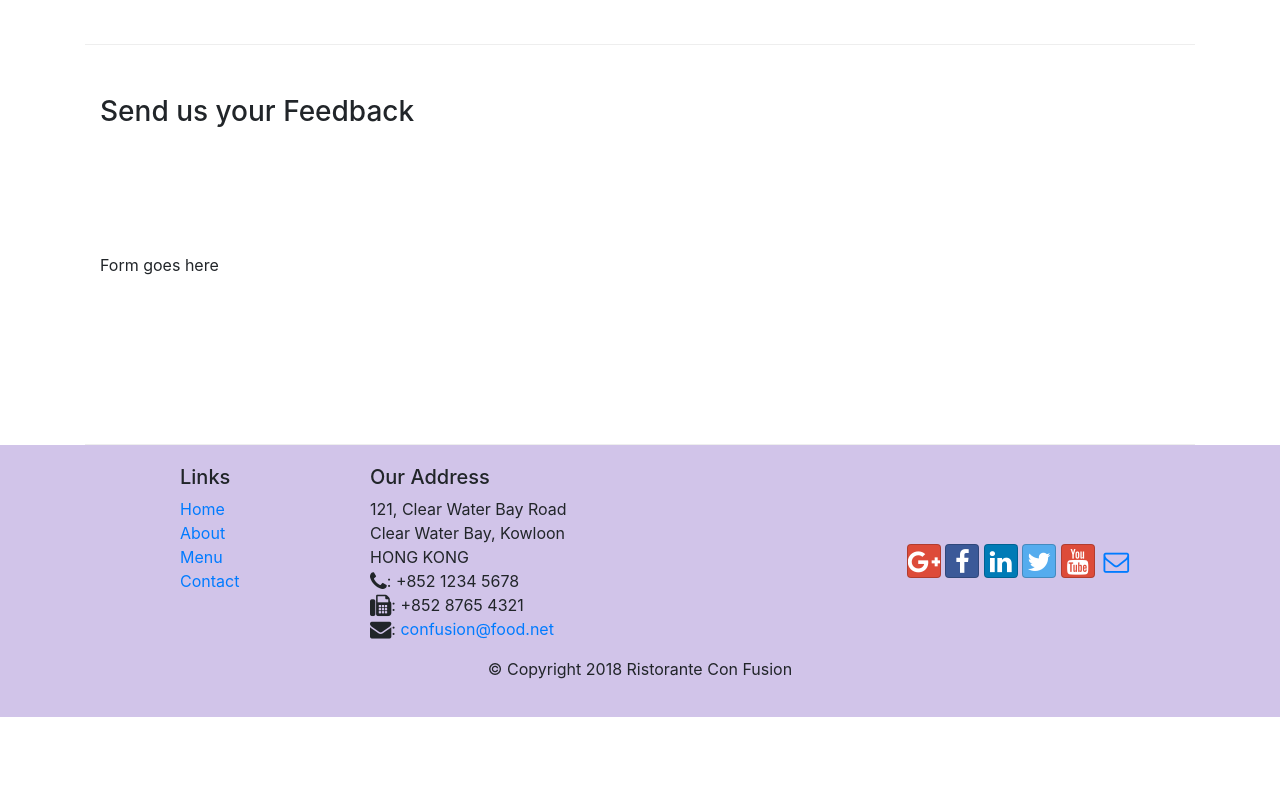
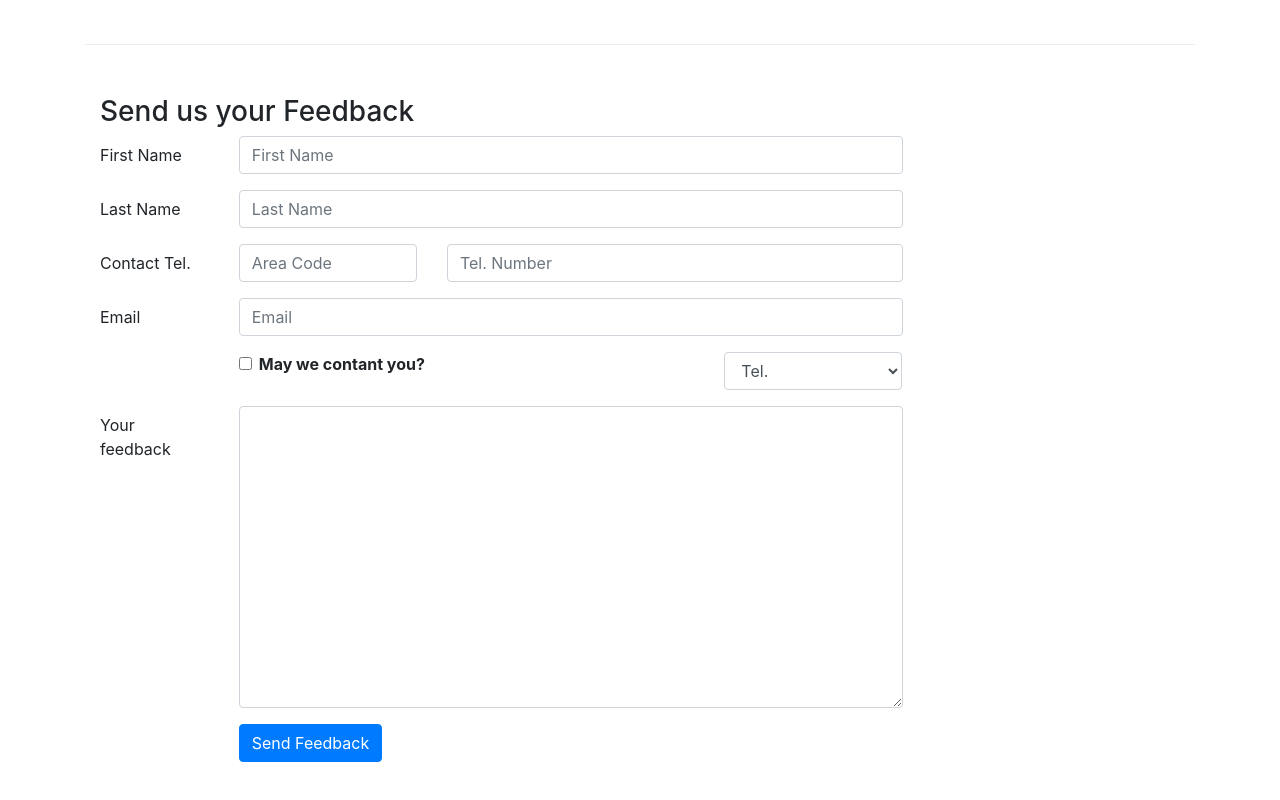
Before and after one commit to gariciodaro/coursera-full-stack-web-development-with-react, a website: page Course1Boostrap/conFusionWebSite/contactus.html in a window 1280 px wide. Shown: the part 820-1620 px from the top of the page. Before the commit the page ends 1537 px from the top, so only its background shows below. Drawn offline with nearby package versions, Linux system fonts and the light colour scheme.

Commit message:
user input: Buttons and Forms

```diff
--- a/Course1Boostrap/conFusionWebSite/contactus.html
+++ b/Course1Boostrap/conFusionWebSite/contactus.html
@@ -63,7 +63,7 @@
         <div class="container">
             <div class="row row-header">
                 <div class="col-12 col-sm-6">
-                    <h1>Ristorante con Fusion</h1>
+                    <h1>Ristorante con fusion</h1>
                     <p>We take inspiration from the World's best cuisines,
                         and create a unique fusion experience. Our lipsmacking
                         creations will tickle your culinary senses!</p>
@@ -134,7 +134,106 @@
               <h3>Send us your Feedback</h3>
            </div>
             <div class="col-12 col-md-9">
-                Form goes here
+                <form>
+                    <div class="form-group row">
+                        <label for="firstname"
+                            class="col-md-2 col-form-label" >
+                            First Name
+                        </label>
+                        <div class="col-md-10">
+                            <input type="text"
+                                class="form-control"id="firstname"
+                                name="firstname"
+                                placeholder="First Name">
+                        </div>
+                    </div>
+                    <div class="form-group row">
+                        <label for="lastname"
+                            class="col-md-2 col-form-label" >
+                            Last Name
+                        </label>
+                        <div class="col-md-10">
+                            <input type="text"
+                                class="form-control"id="lastname"
+                                name="lastname"
+                                placeholder="Last Name">
+                        </div>
+                    </div>
+                    <!--new tel email-->
+                    <div class="form-group row">
+                        <label for="telnum"
+                            class="col-12 col-md-2 col-form-label" >
+                            Contact Tel.
+                        </label>
+                        <div class="col-5 col-md-3">
+                            <input type="tel"
+                                class="form-control" id="areacode"
+                                name="areacode"
+                                placeholder="Area Code">
+                        </div>
+                        <div class="col-7 col-md-7">
+                            <input type="tel"
+                                class="form-control"id="telnum"
+                                name="telnum"
+                                placeholder="Tel. Number">
+                        </div>
+                    </div>
+                    <div class="form-group row">
+                        <label for="emailid"
+                            class="col md-2 col-form-label" >
+                            Email
+                        </label>
+                        <div class="col-md-10">
+                            <input type="email"
+                                class="form-control"id="emailid"
+                                name="emailid"
+                                placeholder="Email">
+                        </div>
+                    </div>
+                    <!--checkbox-->
+                    <div class="form-group row">
+                        <div class="col-md-6 offset-md-2">
+                            <div class="form-check">
+                                <input type="checkbox"
+                                class="form-check-input"
+                                name="approve" id="approve"
+                                value="">
+                                <label class="form-check-label"
+                                    for="approve">
+                                    <strong>May we contant you?</strong>
+                                </label>
+                            </div>
+                        </div>
+                        <div class="col-md-3 offset-1">
+                            <select class="form-control">
+                                <option>Tel.</option>
+                                <option>Email.</option>
+                            </select>
+                        </div>
+                    </div>
+                    <!--suggestion-->
+                    <div class="form-group row">
+                        <label for="feedback"
+                            class="col md-2 col-form-label" >
+                            Your feedback
+                        </label>
+                        <div class="col-md-10">
+                            <textarea
+                                class="form-control"
+                                id="feedback"
+                                name="feedback"
+                                rows="12">
+                            </textarea>
+                        </div>
+                    </div>
+                    <!--submit-->
+                    <div class="form-group row">
+                        <div class="offset-md-2 col-md-10">
+                            <button type="submit" class="btn btn-primary">Send Feedback</button>
+                        </div>
+                    </div>
+
+                </form>
             </div>
              <div class="col-12 col-md">
             </div>
```
Also changed, not shown: 1 other file.
